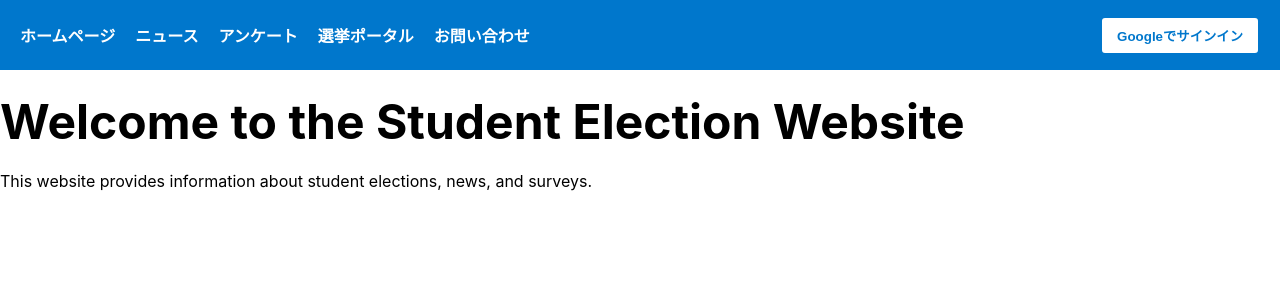
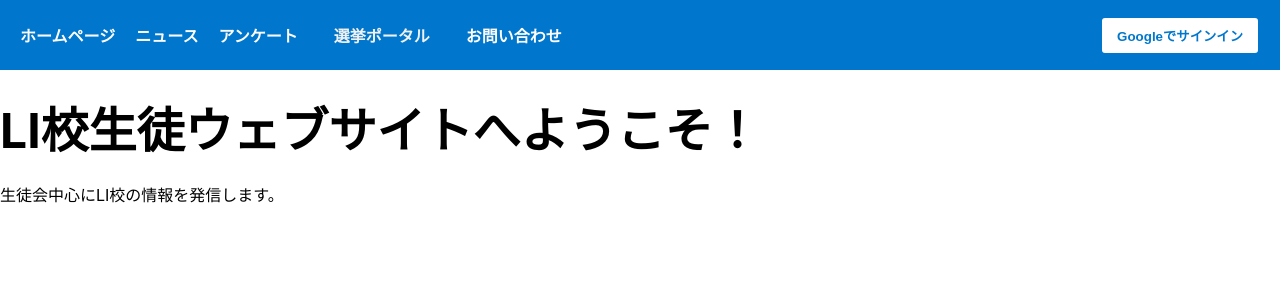
Before and after one commit to Paperdasher/hoshukoweb, a React (Create React App) app: page / in a window 1280 px wide. Shown: the top 300 px of the page. Built offline with nearby package versions, Linux system fonts and the light colour scheme; no server answers; the database is empty.

Commit message:
changed text of website pages

```diff
--- a/src/App.css
+++ b/src/App.css
@@ -106,6 +106,46 @@ h1 {
   text-decoration: underline;
 }
 
+/* Dropdown styles */
+.nav-links .dropdown {
+  position: relative;
+  display: inline-block;
+}
+
+.nav-links .dropdown .dropbtn {
+  background-color: transparent;
+  color: #f1f1f1;
+  padding: 14px 16px;
+  font-size: 16px;
+  border: none;
+  cursor: pointer;
+}
+
+.nav-links .dropdown:hover .dropdown-content {
+  display: block;
+}
+
+.nav-links .dropdown .dropdown-content {
+  display: none;
+  position: absolute;
+  background-color: #f9f9f9;
+  min-width: 160px;
+  box-shadow: 0px 8px 16px rgba(0, 0, 0, 0.2);
+  z-index: 1;
+}
+
+.nav-links .dropdown .dropdown-content a {
+  color: black;
+  padding: 12px 16px;
+  text-decoration: none;
+  display: block;
+}
+
+.nav-links .dropdown .dropdown-content a:hover {
+  background-color: #f1f1f1;
+}
+
+
 /* Right-side Google Sign-in Button */
 .auth-button {
   background-color: white;
--- a/src/App.js
+++ b/src/App.js
@@ -16,7 +16,6 @@ import VotingPage from './pages/election-portal/VotingPage';
 import CandidateApplication from './pages/election-portal/CandidateApplication';
 import AdminApproval from './pages/election-portal/AdminApproval';
 import CandidatesList from './pages/election-portal/CandidatesList';
-
 
 import './App.css';
 
@@ -75,7 +74,15 @@ function App() {
             <Link to="/">ホームページ</Link>
             <Link to="/news">ニュース</Link>
             <Link to="/survey">アンケート</Link>
-            <Link to="/portal">選挙ポータル</Link>
+            <div className="dropdown">
+              <Link to="/portal" className="dropbtn">選挙ポータル</Link>
+              <div className="dropdown-content">
+                <Link to="/portal/voting">投票ページ</Link>
+                <Link to="/portal/voting-management">投票管理ページ</Link>
+                <Link to="/portal/request-run">立候補ページ</Link>
+                <Link to="/portal/request-viewing">立候補者閲覧ページ</Link>
+              </div>
+            </div>
             <Link to="/contact">お問い合わせ</Link>
             {isAuthorized && <Link to="/student-gov-portal">生徒会ポータル</Link>}
           </div>
@@ -94,6 +101,10 @@ function App() {
           <Route path="/news" element={<NewsPage />} />
           <Route path="/survey" element={<SurveyPage />} />
           <Route path="/portal" element={<VotingPage />} />
+          <Route path="/portal/voting" element={<Voting />} />
+          <Route path="/portal/voting-management" element={<AdminApproval />} />
+          <Route path="/portal/request-run" element={<CandidateApplication />} />
+          <Route path="/portal/request-viewing" element={<CandidatesList />} />
           <Route path="/contact" element={<ContactPage />} />
           {isAuthorized && <Route path="/student-gov-portal" element={<StudentGovernmentPortal />} />}
           <Route path="*" element={<h2>404 - ページが見つかりませんでした</h2>} />
--- a/src/pages/ContactPage.js
+++ b/src/pages/ContactPage.js
@@ -3,8 +3,8 @@ import React from 'react';
 function ContactPage() {
   return (
     <div>
-      <h1>Contact Us</h1>
-      <p>For any questions or concerns, please contact the student government.</p>
+      <h1>お問い合わせ</h1>
+      <p>質問やご意見があれば、気軽に生徒会に連絡してください。</p>
     </div>
   );
 }
--- a/src/pages/HomePage.js
+++ b/src/pages/HomePage.js
@@ -3,8 +3,8 @@ import React from 'react';
 function HomePage() {
   return (
     <div>
-      <h1>Welcome to the Student Election Website</h1>
-      <p>This website provides information about student elections, news, and surveys.</p>
+      <h1>LI校生徒ウェブサイトへようこそ！</h1>
+      <p>生徒会中心にLI校の情報を発信します。</p>
     </div>
   );
 }
--- a/src/pages/NewsPage.js
+++ b/src/pages/NewsPage.js
@@ -3,8 +3,8 @@ import React from 'react';
 function NewsPage() {
   return (
     <div>
-      <h1>Student Election News</h1>
-      <p>Stay updated with the latest election news!</p>
+      <h1>補習校ニュース</h1>
+      <p>補習校で起こっているイベントについて</p>
     </div>
   );
 }
--- a/src/pages/SurveyPage.js
+++ b/src/pages/SurveyPage.js
@@ -3,8 +3,8 @@ import React from 'react';
 function SurveyPage() {
   return (
     <div>
-      <h1>Student Election Survey</h1>
-      <p>Participate in our survey to share your opinion on student elections!</p>
+      <h1>アンケート</h1>
+      <p>イベントについて自分の意見を伝えよう！</p>
     </div>
   );
 }
--- a/src/pages/election-portal/VotingPage.js
+++ b/src/pages/election-portal/VotingPage.js
@@ -73,7 +73,7 @@ const VotingPage = () => {
             <ul>
               {candidates[position].map((candidate) => (
                 <li key={candidate.id}>
-                  {candidate.name} ({candidate.grade}年)
+                  {candidate.name} ({candidate.grade})
                   {candidates[position].length === POSITIONS[position] ? (
                     // 信任投票 (Approve/Disapprove)
                     <select onChange={(e) => handleVoteChange(position, candidate.id, e.target.value)}>
```
